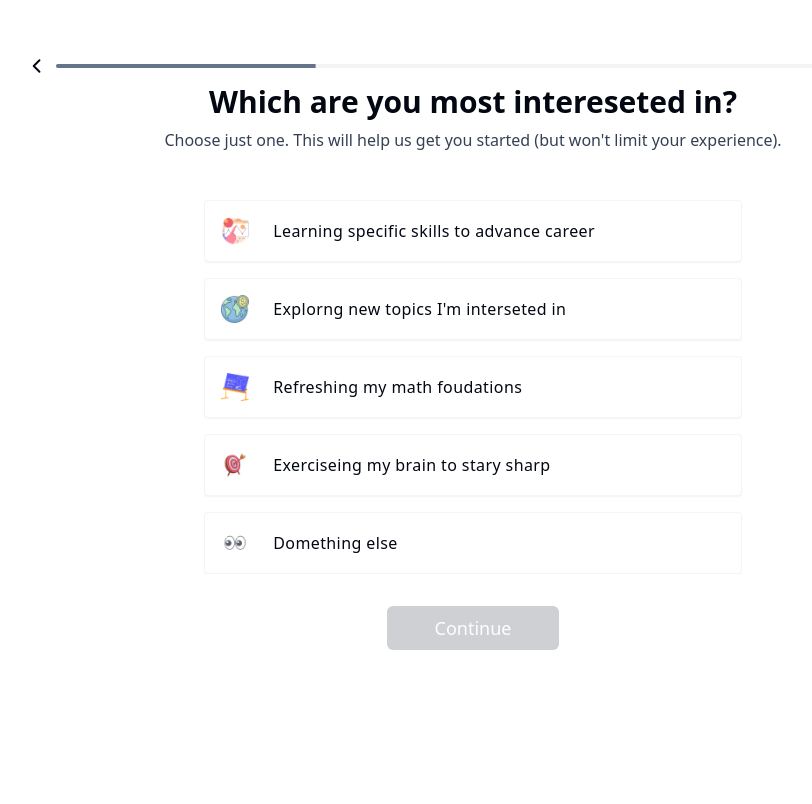
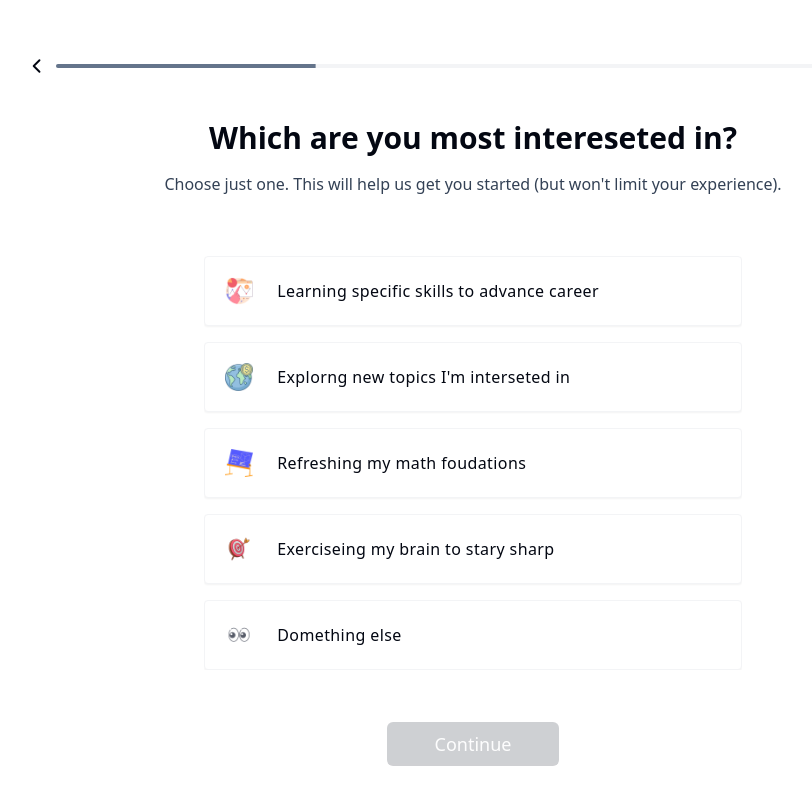
Before and after one commit to Natty-7r/Assignment-, a React (Vite) app: page /interest in a window 1280 px wide. Shown: the top 804 px of the page, without its empty margins (167-979 px from the left). Built offline with nearby package versions, Linux system fonts and the light colour scheme; a web font is replaced by a local one; what mathjax3-react would draw is missing.

Commit message:
style: fix UIU issue

```diff
--- a/src/components/button/next-button.tsx
+++ b/src/components/button/next-button.tsx
@@ -9,7 +9,7 @@ const NextButton = ({
   return (
     <Button
       disabled={disabled}
-      className={cn("w-fit mx-auto capitalize px-12 text-lg ")}
+      className={cn("w-fit lg:mt-4 mx-auto capitalize px-12 text-lg ")}
       size={"lg"}
       onClick={onClickHandler}
     >
--- a/src/components/card/learning-path-card.tsx
+++ b/src/components/card/learning-path-card.tsx
@@ -13,7 +13,7 @@ const LearnPathCard = ({
   return (
     <Card
       className={cn(
-        "relative flex w-full lg:w-[45%]  items-center p-4  lg:px-4 lg:py-8",
+        "relative flex w-full lg:w-[45%]  items-center p-4  lg:px-4 lg:py-8 hover:shadow-lg",
         id && id == selctedId && "border-yellow-600 shadow-lg"
       )}
       onClick={() => clickHandler(id)}
--- a/src/components/card/math-leverl-card.tsx
+++ b/src/components/card/math-leverl-card.tsx
@@ -17,7 +17,7 @@ const MathLevelCard = ({
   return (
     <Card
       className={cn(
-        "aspect-[1/1]   text-sm w-[45%] lg:w-[31%] xl:w-[24%] flex flex-col items-center justify-center",
+        "aspect-[1/1]   text-sm w-[45%] lg:w-[31%] xl:w-[24%] flex flex-col items-center justify-center hover:shadow-lg",
         selectedValue && selectedValue == name && "border-yellow-600 shadow-lg"
       )}
       onClick={() => handleClick(name)}
--- a/src/components/card/option.card.tsx
+++ b/src/components/card/option.card.tsx
@@ -11,7 +11,7 @@ const OptionCard = ({
   return (
     <Card
       className={cn(
-        "flex items-center  rounded gap-4  p-3 md:gap-6 xl:p-4 border-gray-100 ",
+        "flex items-center  rounded gap-4  p-3 sm:py-4  md:gap-6 xl:p-5 border-gray-100 hover:shadow-lg ",
         selectedValue && selectedValue == title && "border-yellow-600 shadow-lg"
       )}
       onClick={() => handleClick(title)}
--- a/src/components/header/form-header.tsx
+++ b/src/components/header/form-header.tsx
@@ -6,8 +6,8 @@ const FormHeader = ({
   headerDescription,
 }: FormHeaderProps) => {
   return (
-    <header className={cn("text-center mb-2 xl:mb-6", className)}>
-      <h1 className=" first-letter:uppercase font-bold  md:mb-2  text-xl md:text-3xl">
+    <header className={cn("text-center my-4 sm:my-8 ", className)}>
+      <h1 className=" first-letter:uppercase font-bold  md:mb-4  text-xl md:text-3xl">
         {headerText}
       </h1>
       <h4 className="first-letter:uppercase text-slate-700 text-xs  md:text-base text-slate-600">
--- a/src/pages/intereset.tsx
+++ b/src/pages/intereset.tsx
@@ -23,7 +23,7 @@ const InterestsPage = () => {
   };
 
   return (
-    <main className=" flex flex-col  py-8 px-6  sm:p-12 md:px-[15%] ">
+    <main className=" flex flex-col gap-1 py-8 px-6  sm:p-12 md:px-[15%] ">
       <FormProgress />
       <FormHeader
         headerText=" which are you most intereseted in?"
```
